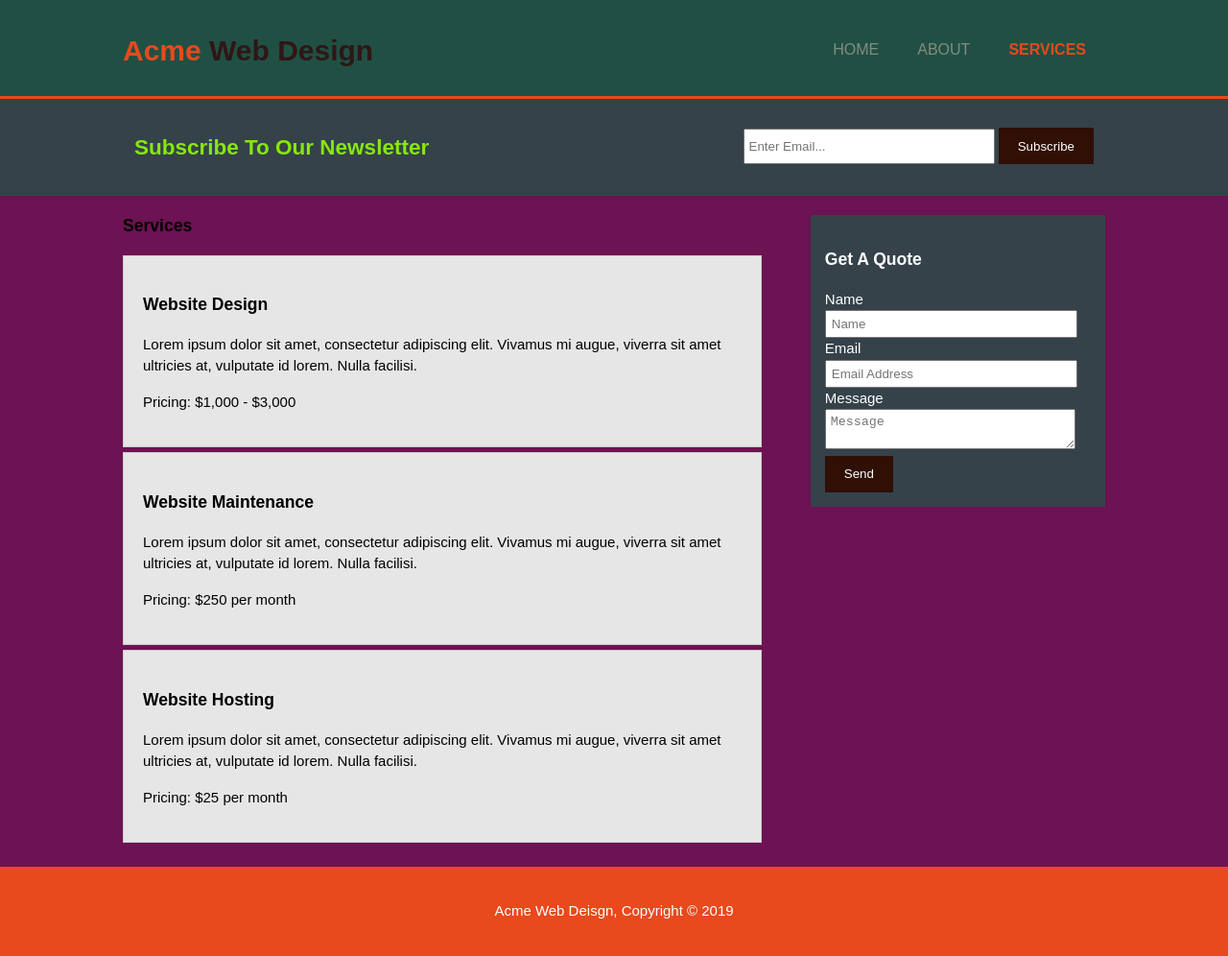
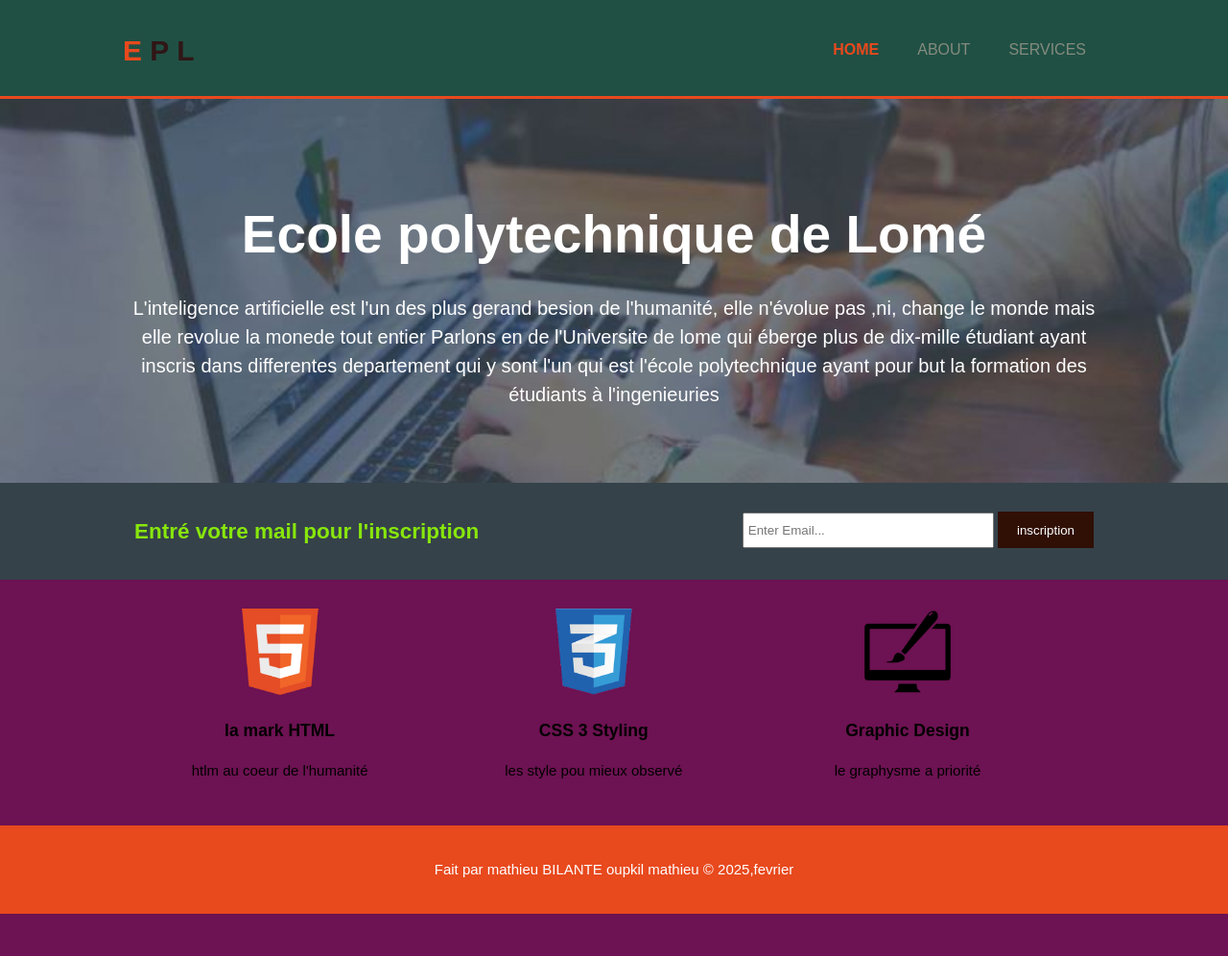
Before and after one commit to mathieubilante/html, a plain HTML site: page services.html in a window 1280 px wide. Shown: the whole page at 96% size. After the commit the page ends 952 px from the top, so only its background shows below. Drawn offline with Linux system fonts and the light colour scheme; files that its build step writes are made by us from their sources.

Commit message:
Update services.html

```diff
--- a/services.html
+++ b/services.html
@@ -5,84 +5,65 @@
     <meta name="description" content="Affordable and professional web design">
 	  <meta name="keywords" content="web design, affordable web design, professional web design">
   	<meta name="author" content="Brad Traversy">
-    <title>Acme Web Deisgn | Services</title>
-    <link rel="stylesheet" href="./css/style.css">
-    <link rel="icon" href="img/favicon.png">
+    <title>E P L| Welcome</title>
+    <link rel="stylesheet" href="./style.css">
+    <link rel="icon" href="./favicon.png">
   </head>
   <body>
     <header>
       <div class="container">
         <div id="branding">
-          <h1><span class="highlight">Acme</span> Web Design</h1>
+          <h1><span class="highlight">E</span> P L</h1>
         </div>
         <nav>
           <ul>
-            <li><a href="index.html">Home</a></li>
+            <li class="current"><a href="index.html">Home</a></li>
             <li><a href="about.html">About</a></li>
-            <li class="current"><a href="services.html">Services</a></li>
+            <li><a href="services.html">Services</a></li>
           </ul>
         </nav>
       </div>
     </header>
 
+    <section id="showcase">
+      <div class="container">
+        <h1>Ecole polytechnique de Lomé</h1>
+        <p>L'inteligence artificielle est l'un des plus gerand besion de l'humanité, elle  n'évolue pas ,ni, change le monde mais elle revolue la monede tout entier
+         Parlons en  de l'Universite de  lome qui éberge plus de dix-mille étudiant ayant inscris dans differentes departement qui y sont l'un qui est l'école polytechnique
+        ayant pour but la formation des étudiants à l'ingenieuries</p>
+      </div>
+    </section>
+
     <section id="newsletter">
       <div class="container">
-        <h1>Subscribe To Our Newsletter</h1>
+        <h1>Entré votre mail pour l'inscription </h1>
         <form>
           <input type="email" placeholder="Enter Email..." required>
-          <button type="submit" class="button_1">Subscribe</button>
+          <button type="submit" class="button_1">inscription</button>
         </form>
       </div>
     </section>
-
-    <section id="main">
+    <section id="boxes">
       <div class="container">
-        <article id="main-col">
-          <h1 class="page-title">Services</h1>
-          <ul id="services">
-            <li>
-              <h3>Website Design</h3>
-              <p>Lorem ipsum dolor sit amet, consectetur adipiscing elit. Vivamus mi augue, viverra sit amet ultricies at, vulputate id lorem. Nulla facilisi.</p>
-						  <p>Pricing: $1,000 - $3,000</p>
-            </li>
-            <li>
-              <h3>Website Maintenance</h3>
-              <p>Lorem ipsum dolor sit amet, consectetur adipiscing elit. Vivamus mi augue, viverra sit amet ultricies at, vulputate id lorem. Nulla facilisi.</p>
-						  <p>Pricing: $250 per month</p>
-            </li>
-            <li>
-              <h3>Website Hosting</h3>
-              <p>Lorem ipsum dolor sit amet, consectetur adipiscing elit. Vivamus mi augue, viverra sit amet ultricies at, vulputate id lorem. Nulla facilisi.</p>
-						  <p>Pricing: $25 per month</p>
-            </li>
-          </ul>
-        </article>
-
-        <aside id="sidebar">
-          <div class="dark">
-            <h3>Get A Quote</h3>
-            <form class="quote">
-  						<div>
-  							<label>Name</label><br>
-  							<input type="text" placeholder="Name">
-  						</div>
-  						<div>
-  							<label>Email</label><br>
-  							<input type="email" placeholder="Email Address">
-  						</div>
-  						<div>
-  							<label>Message</label><br>
-  							<textarea placeholder="Message"></textarea>
-  						</div>
-  						<button class="button_1" type="submit">Send</button>
-					</form>
-          </div>
-        </aside>
+        <div class="box">
+          <img src="./logo_html.png">
+          <h3>la mark HTML</h3>
+          <p> htlm au coeur de l'humanité</p>
+        </div>
+        <div class="box">
+          <img src="./logo_css.png">
+          <h3>CSS 3 Styling</h3>
+          <p> les style pou mieux observé</p>
+        </div>
+        <div class="box">
+          <img src="./logo_brush.png">
+          <h3>Graphic Design</h3>
+          <p>le graphysme a priorité</p>
+        </div>
       </div>
     </section>
-
-    <footer>
-      <p>Acme Web Deisgn, Copyright &copy; 2019</p>
+     <footer>
+      <p> Fait par mathieu BILANTE oupkil mathieu &copy; 2025,fevrier</p>
     </footer>
   </body>
 </html>
```
